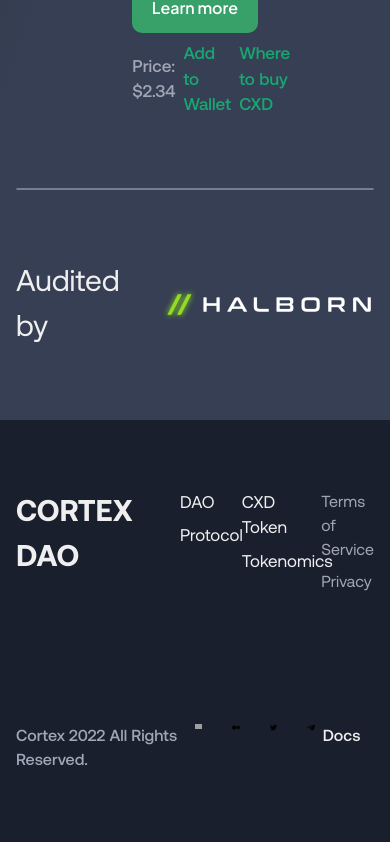
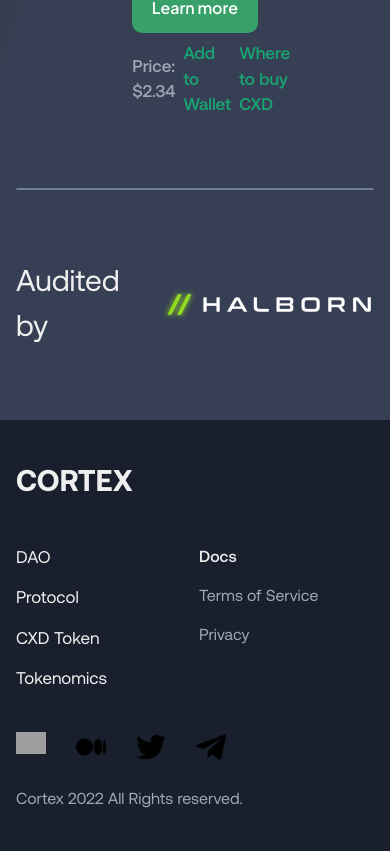
Before and after one commit to SeyeAlexander/Cortex-cpy, a React (Vite) app: page / in a window 390 px wide. Shown: the part 8063-8914 px from the top of the page. Built offline with nearby package versions, Linux system fonts and the light colour scheme; grey boxes are pictures that could not be loaded.

Commit message:
made the footer component responsive

```diff
--- a/src/components/Footer.tsx
+++ b/src/components/Footer.tsx
@@ -1,4 +1,4 @@
-import { Box, Container, VStack, HStack, Text, Link, Image } from "@chakra-ui/react";
+import { Box, Container, VStack, HStack, Flex, Text, Link, Image } from "@chakra-ui/react";
 import discord from "../assets/discord.png";
 import medium from "../assets/medium.png";
 import twitter from "../assets/twitter.png";
@@ -8,17 +8,29 @@
   return (
     <Box w='full' bg='#191F2D'>
       <Container maxW='6xl'>
-        <VStack py='70px' spacing='130px'>
-          <HStack w='full' align='flex-start'>
-            <VStack w='50%' align='flex-start'>
+        <VStack py={{ base: "40px", xl: "70px" }} spacing={{ base: "40px", xl: "130px" }}>
+          <Flex
+            w='full'
+            align='flex-start'
+            direction={{ base: "column", xl: "row" }}
+            gap={{ base: "40px", xl: "0" }}
+          >
+            <VStack w={{ base: "full", xl: "50%" }} align='flex-start'>
               <Link href='/'>
                 <Text fontSize='3xl' fontFamily='Aeonik Bold ' color='#EFEFEF'>
-                  CORTEX DAO
+                  CORTEX
                 </Text>
               </Link>
             </VStack>
 
-            <VStack w='15%' align='flex-start'>
+            <HStack w={{ base: "full", xl: "50%" }} align='flex-start'>
+              <Flex
+                w={{ base: "50%", xl: "70%" }}
+                align='flex-start'
+                direction={{ base: "column", xl: "row" }}
+                gap={{ base: "15px", xl: "0" }}
+              >
+                <VStack w='50%' align='flex-start' spacing={{ base: "15px", xl: "0" }}>
                   <Link
                     fontFamily='Aeonik Regular '
                     fontSize='17px'
@@ -40,7 +52,7 @@
                   </Link>
                 </VStack>
 
-            <VStack w='20%' align='flex-start'>
+                <VStack w='50%' align='flex-start' spacing={{ base: "15px", xl: "0" }}>
                   <Link
                     fontFamily='Aeonik Regular '
                     fontSize='17px'
@@ -61,8 +73,19 @@
                     Tokenomics
                   </Link>
                 </VStack>
+              </Flex>
 
-            <VStack w='15%' align='flex-start'>
+              <VStack
+                w={{ base: "50%", xl: "30%" }}
+                align='flex-start'
+                spacing={{ base: "15px", xl: "0" }}
+              >
+                <Link display={{ xl: "none" }}>
+                  <Text fontFamily='Aeonik Medium ' fontSize='16px' color='#EFEFEF'>
+                    Docs
+                  </Text>
+                </Link>
+
                 <Link
                   fontFamily='Aeonik Regular '
                   fontSize='16px'
@@ -82,15 +105,21 @@
                 </Link>
               </VStack>
             </HStack>
+          </Flex>
 
-          <HStack w='full' align='flex-start'>
-            <HStack w='50%' align='flex-start'>
-              <Text fontFamily='Aeonik Medium ' fontSize='16px' color='#A0A6B5'>
-                Cortex 2022 All Rights Reserved.
+          <Flex
+            w='full'
+            align='flex-start'
+            direction={{ base: "column-reverse", xl: "row" }}
+            gap={{ base: "25px", xl: "0" }}
+          >
+            <HStack w={{ base: "full", xl: "50%" }} align='flex-start'>
+              <Text fontFamily='Aeonik Regular ' fontSize='16px' color='#A0A6B5'>
+                Cortex 2022 All Rights reserved.
               </Text>
             </HStack>
 
-            <HStack w='35%' align='flex-start' spacing='30px'>
+            <HStack w={{ base: "full", xl: "35%" }} align='flex-start' spacing='30px'>
               <Link>
                 <Image src={discord} w='30px' />
               </Link>
@@ -108,14 +137,14 @@
               </Link>
             </HStack>
 
-            <HStack w='15%' align='flex-start'>
+            <HStack w='15%' align='flex-start' display={{ base: "none", xl: "block" }}>
               <Link>
                 <Text fontFamily='Aeonik Medium ' fontSize='16px' color='#EFEFEF'>
                   Docs
                 </Text>
               </Link>
             </HStack>
-          </HStack>
+          </Flex>
         </VStack>
       </Container>
     </Box>
```
Lines whose indentation alone changed are shown as unchanged.
